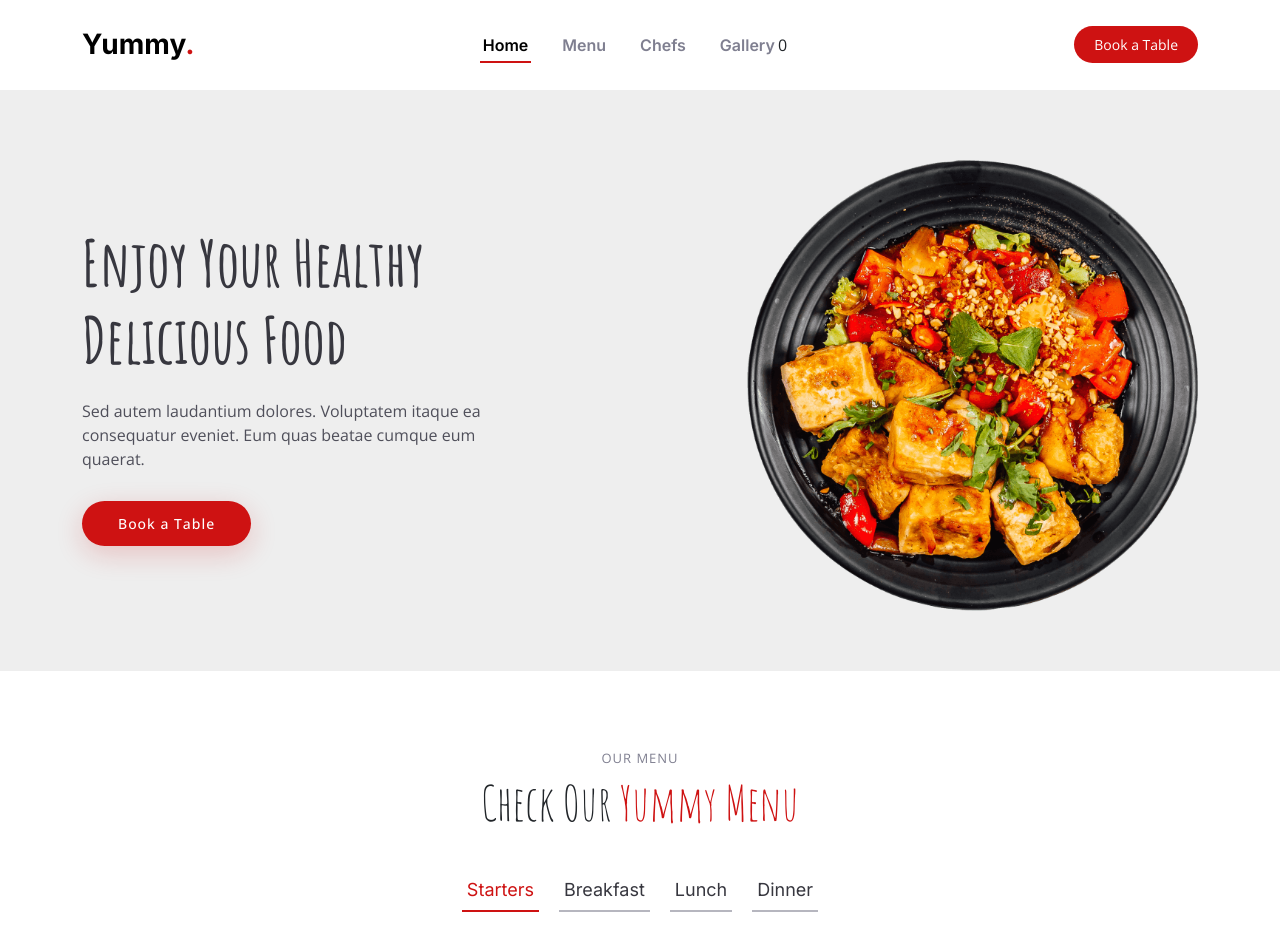
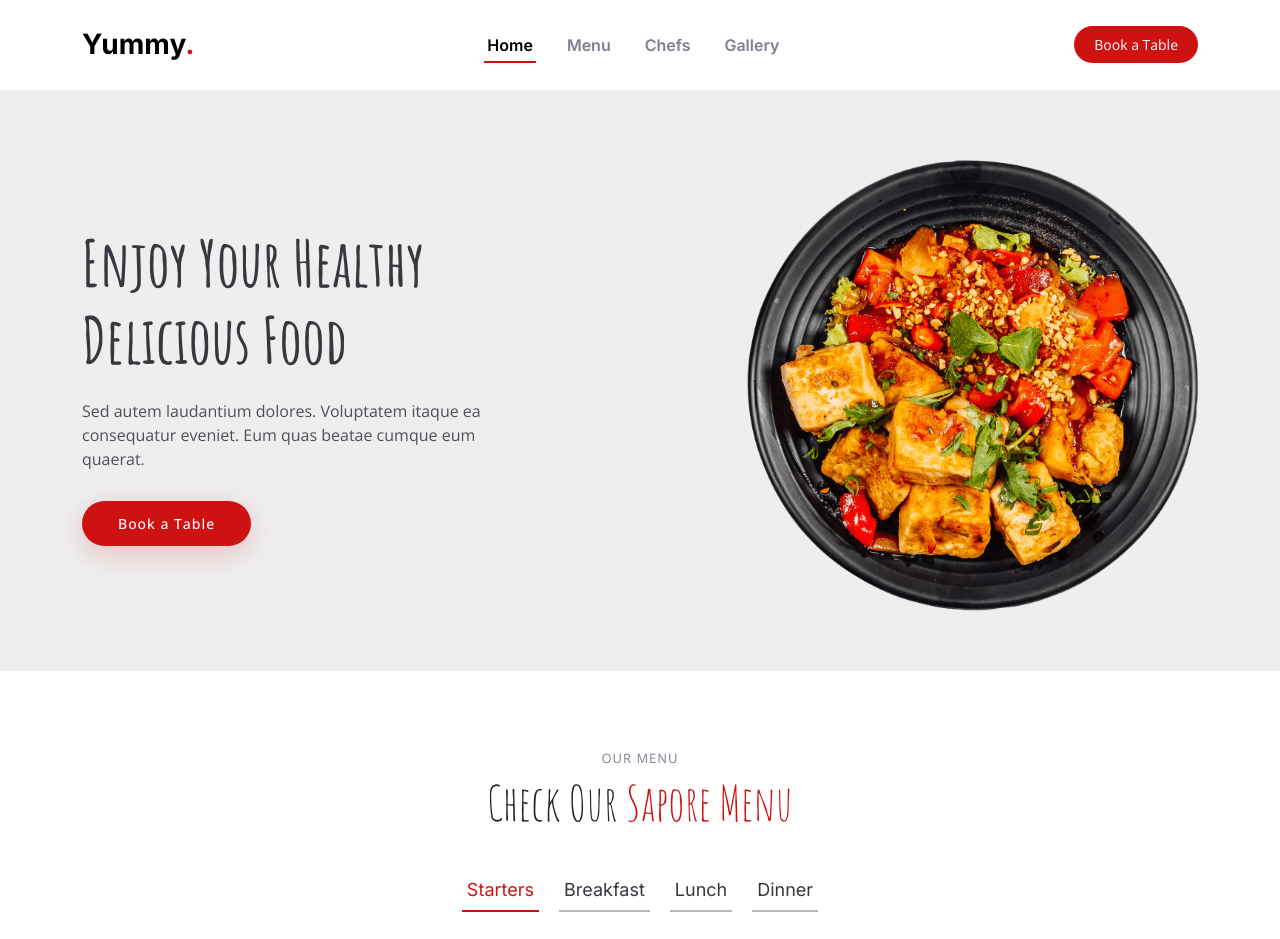
Before and after one commit to EyoelGirma/restaurant.github.io, a plain HTML site: page index.html in a window 1280 px wide. Shown: the top 939 px of the page. Drawn offline with nearby package versions, Linux system fonts and the light colour scheme.

Commit message:
index.html

```diff
--- a/index.html
+++ b/index.html
@@ -5,7 +5,7 @@
   <meta charset="utf-8">
   <meta content="width=device-width, initial-scale=1.0" name="viewport">
 
-  <title>Yummy</title>
+  <title>Sapore</title>
   <meta content="" name="description">
   <meta content="" name="keywords">
 
@@ -27,14 +27,6 @@
 
   <!-- Template Main CSS File -->
   <link href="assets/css/main.css" rel="stylesheet">
-
-  <!-- =======================================================
-  * Template Name: Yummy
-  * Updated: Jul 27 2023 with Bootstrap v5.3.1
-  * Template URL: https://bootstrapmade.com/yummy-bootstrap-restaurant-website-template/
-  * Author: BootstrapMade.com
-  * License: https://bootstrapmade.com/license/
-  ======================================================== -->
 </head>
 
 <body>
@@ -57,7 +49,7 @@
           <li><a href="#gallery">Gallery</a></li>
 
           <div id="cart-icon" class="cart-icon">
-            <span class="cart-count">0</span>
+            <span class="cart-count"></span>
             <i class="fa fa-shopping-cart"></i>
           </div>
         </ul>
@@ -98,7 +90,7 @@
 
         <div class="section-header">
           <h2>Our Menu</h2>
-          <p>Check Our <span>Yummy Menu</span></p>
+          <p>Check Our <span>Sapore Menu</span></p>
         </div>
 
         <ul class="nav nav-tabs d-flex justify-content-center" data-aos="fade-up" data-aos-delay="200">
```
